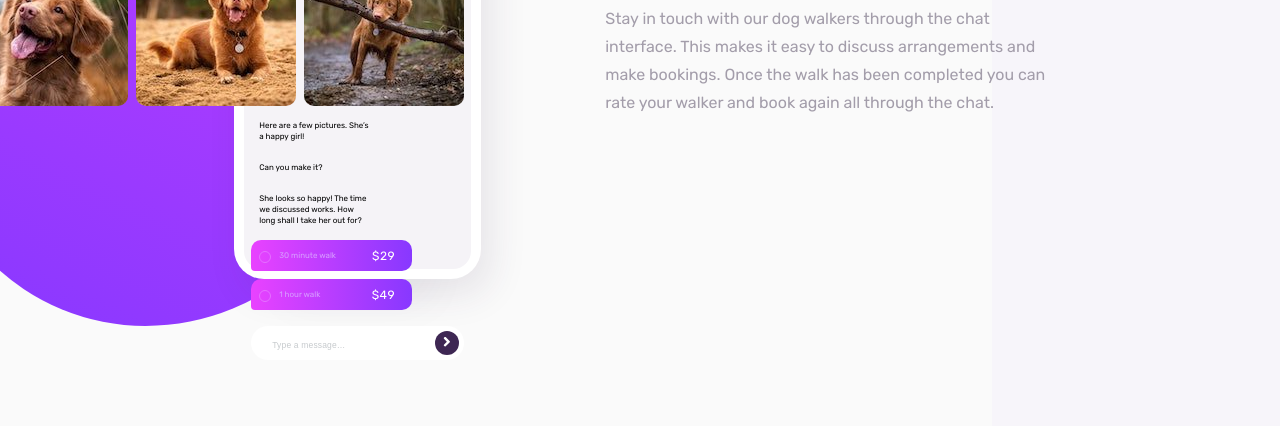
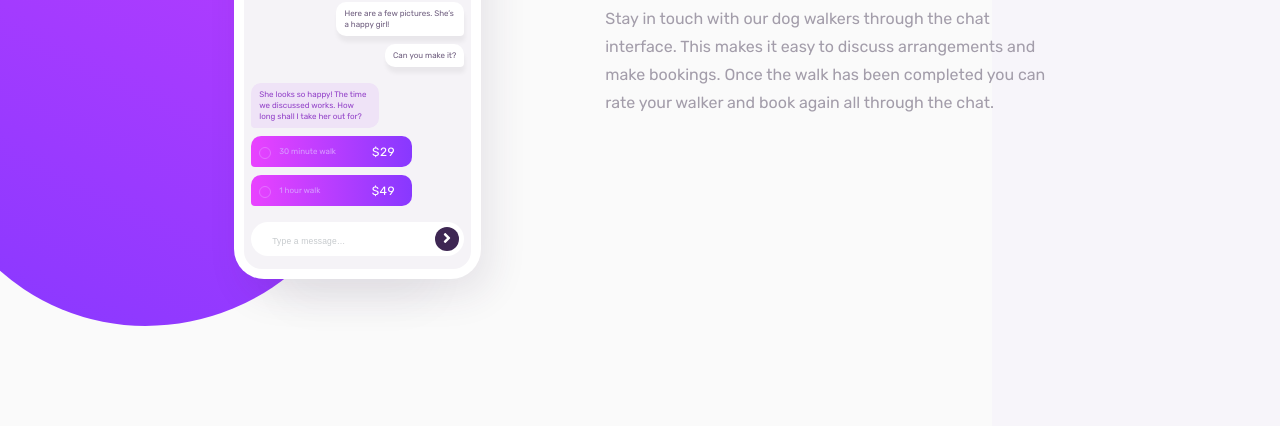
Before and after one commit to husamrayan/chat-app-css-illustration, a plain HTML site: page index.html in a window 1280 px wide. Shown: the part 374-800 px from the top of the page. Drawn offline with nearby package versions, Linux system fonts and the light colour scheme; files that its build step writes are made by us from their sources.

Commit message:
update _interface scss file

```diff
--- a/sass/_interface.scss
+++ b/sass/_interface.scss
@@ -14,7 +14,6 @@
     border-radius: 30px;
     box-shadow: 10px 16px 37px rgba(62, 39, 83, 0.10), 0px 73px 42px -52px rgba(62, 39, 83, 0.05);
     margin-right:125px;
-
 }
 .chat-app-container {
     width: 100%;
@@ -115,34 +114,31 @@
     font-size: 0.5rem;
     line-height: 1.38;
 }
-.message-item:last-child {
-    margin-bottom: 0;
+.message-item:nth-child(5){
+    margin-bottom: 16px;
 }
 .message-left {
-    align-items: flex-start;
-}
-.message-left > .message-item {
-    background-color:    lighten($chat-left, 41%);
+    background-color: lighten($chat-left, 41%);
     color: $chat-left;
 }
-.message-right > .message-item {
+.message-right  {
+    align-self: flex-end;
     background-color: $white;
     color: $chat-right;
     border-radius: 10px 10px 4px 10px;
     box-shadow: 1px 6px 4px rgba(0, 0, 0, 0.05);
-}
-.message-right {
-    align-items: flex-end;
-
 }
 .body-chat-images {
     display: flex;
     justify-content: flex-end;
     grid-gap: 8px;
     margin-bottom: 5px;
+    margin-top: 8px;
 }
 .chat-images-item img {
     border-radius: 10px;
+    width: 40px;
+    height: 40px;
 }
 .body-chat-plans {
     width: 100%;
@@ -245,6 +241,7 @@
     border-radius: 50%;
     color: $white;
     border: 0;
-    font-size: 0.968rem;
-
+    font-size: 1rem;
+    outline: none;
+    cursor: pointer;
 }
```
